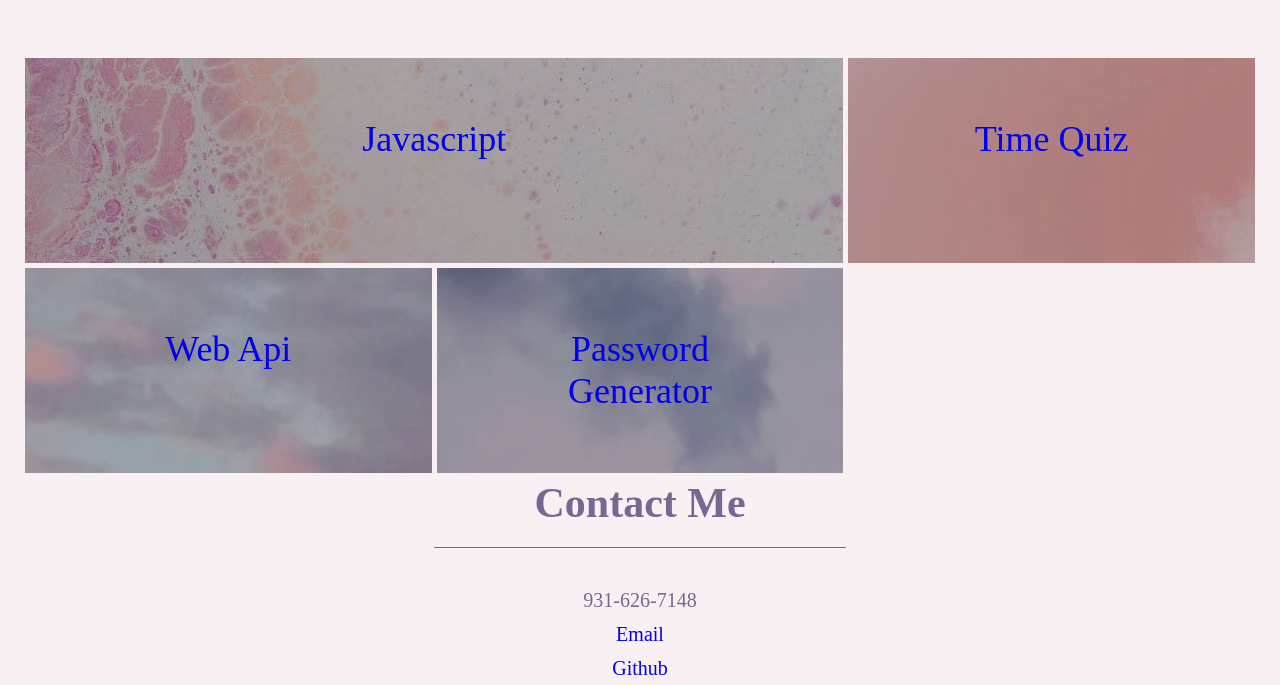
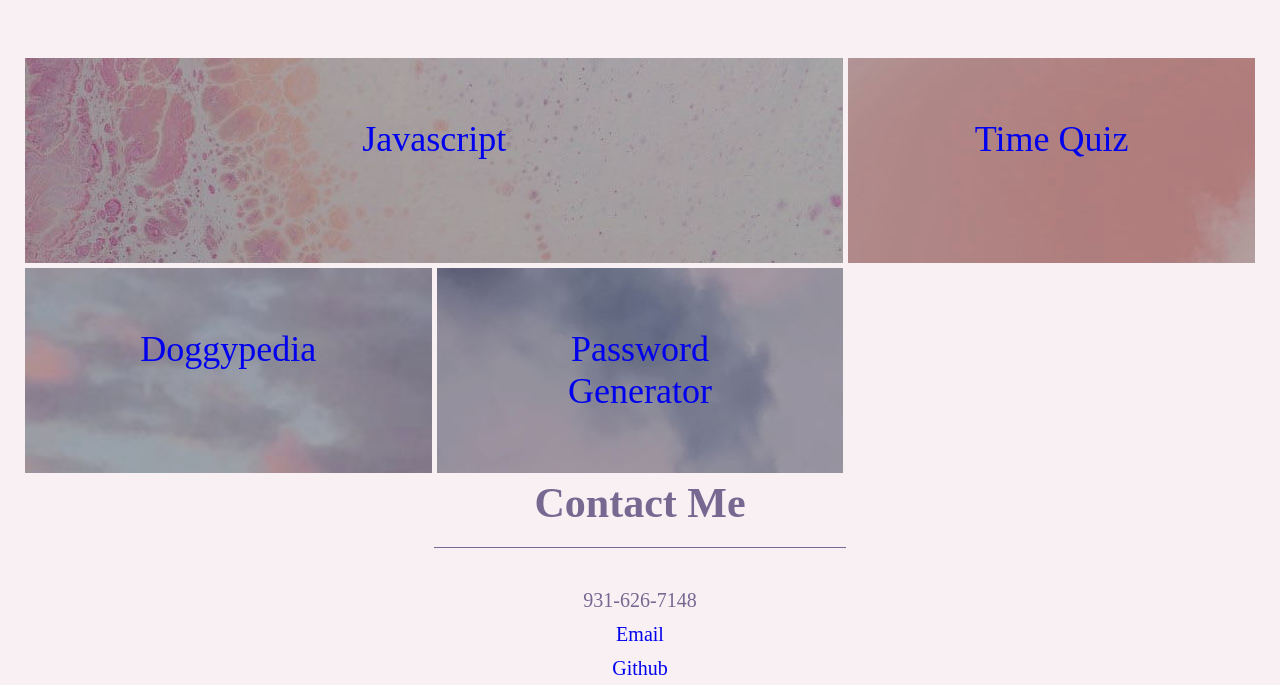
Before and after one commit to Lgillespie97/ProfessionalPortfolio1, a plain HTML site: page index.html in a window 1280 px wide. Shown: the part 709-1394 px from the top of the page. Drawn offline with Linux system fonts and the light colour scheme.

Commit message:
doggypedia

```diff
--- a/index.html
+++ b/index.html
@@ -60,7 +60,7 @@
             <div class="container">
                 <div class="work work1"> <a href="#javascript" style="text-decoration:none">Javascript</a></div>
                 <div class="work work2"> <a href="https://lgillespie97.github.io/TimeQuiz/" style="text-decoration:none">Time Quiz</a></div>
-                <div class="work work3"> <a href="#webapi" style="text-decoration:none">Web Api</a></div>
+                <div class="work work3"> <a href="https://kray306090.github.io/yorkie-terrier/" style="text-decoration:none">Doggypedia</a></div>
                 <div class="work work4"> <a href="https://lgillespie97.github.io/PasswordGen/" style="text-decoration:none">Password Generator</a></div>
             </div>
 
```
